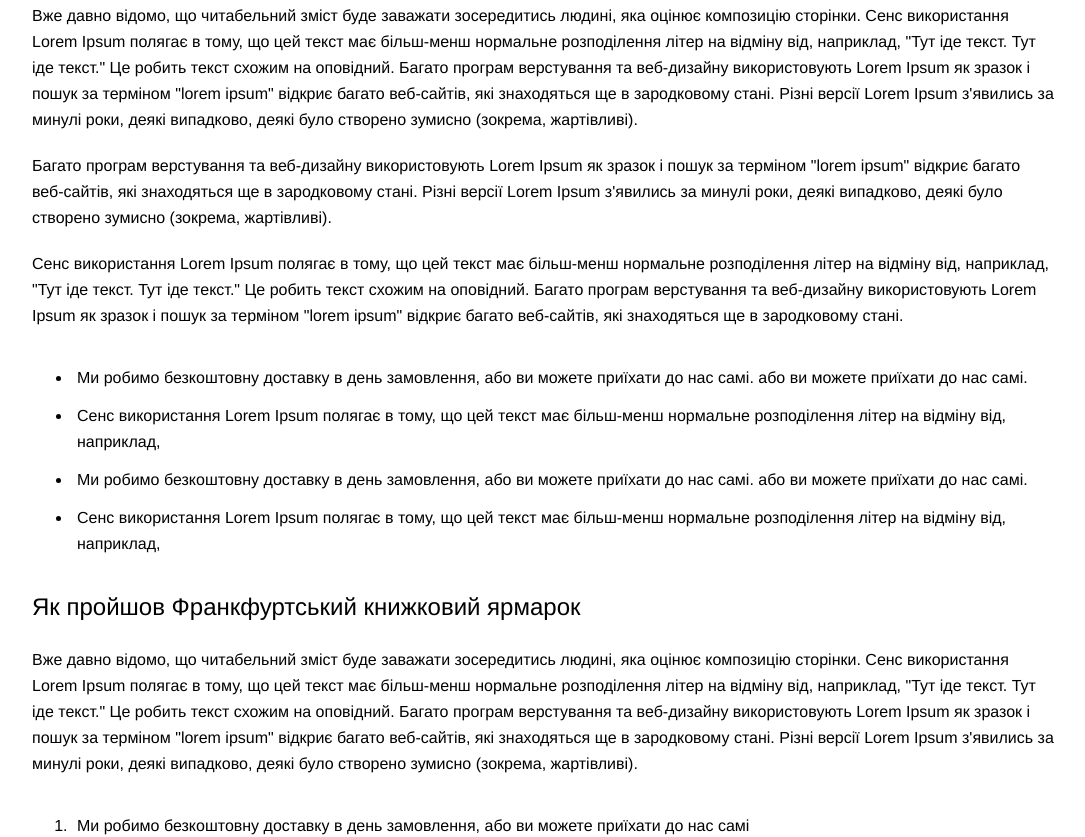
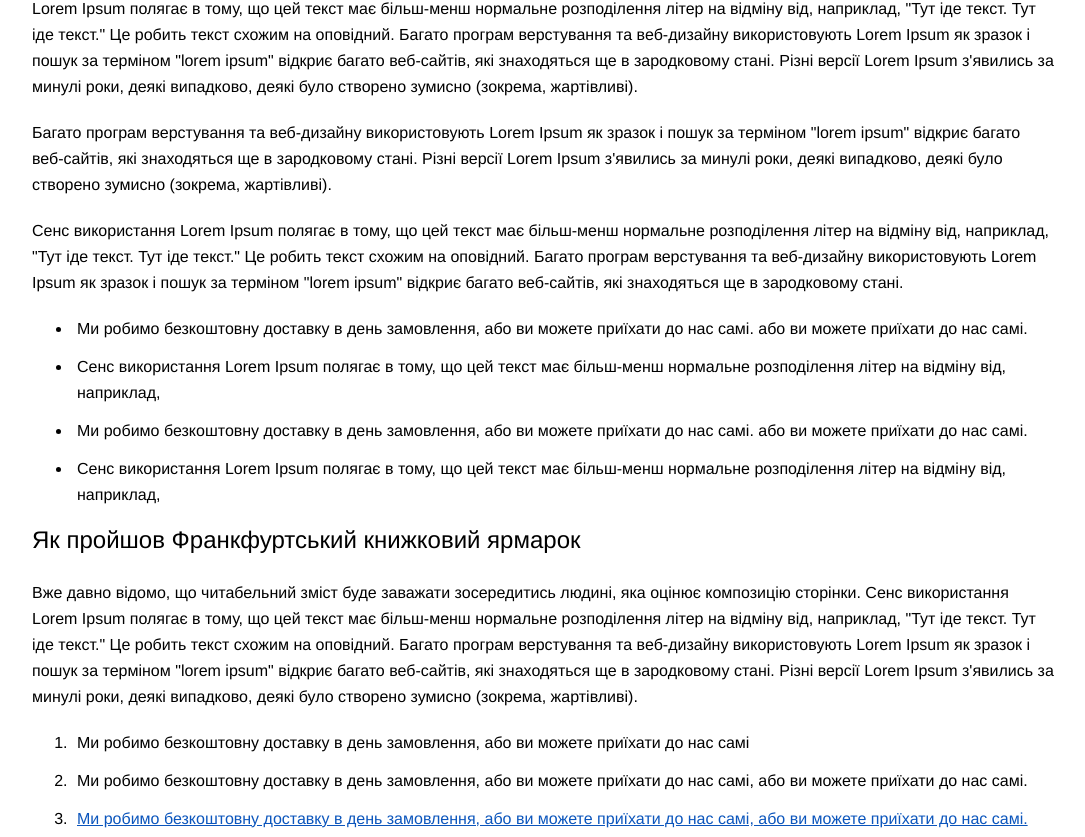
Before and after one commit to petrovsa/recomendations, a Vue app: page / in a window 1280 px wide. Shown: the part 1793-2630 px from the top of the page, without its empty margins (106-1191 px from the left). Built offline with nearby package versions, Linux system fonts and the light colour scheme.

Commit message:
correct 1

```diff
--- a/src/App.vue
+++ b/src/App.vue
@@ -219,49 +219,6 @@ a {
   font-family: $font-base;
 }
 
-p {
-  margin: 0;
-  padding-bottom: 20px;
-  font-size: 16px;
-  font-weight: 26px;
-}
-
-li {
-  padding-left: 5px;
-
-  &:not(:last-child) {
-    padding-bottom: 12px;
-  }
-}
-
-h1,
-h2,
-h3,
-h4 {
-  padding-top: 10px;
-  font-weight: 500;
-}
-
-h1 {
-  font-size: 34px;
-  line-height: 46px;
-}
-
-h2 {
-  font-size: 28px;
-  line-height: 38px;
-}
-
-h3 {
-  font-size: 24px;
-  line-height: 32px;
-}
-
-h4 {
-  font-size: 22px;
-  line-height: 28px;
-}
-
 /* width */
 ::-webkit-scrollbar {
   height: 4px;
--- a/src/components/TheContent/TheContent.scss
+++ b/src/components/TheContent/TheContent.scss
@@ -2,7 +2,7 @@
   margin: 0 auto;
 
   a {
-    text-decoration: none;
+    text-decoration: underline;
     color: $blue-500;
     cursor: pointer;
 
@@ -13,8 +13,51 @@
     }
   }
 
+  p {
+    margin-bottom: 20px;
+    font-size: 16px;
+    font-weight: 26px;
+  }
+
+  li {
+    padding-left: 5px;
+
+    &:not(:last-child) {
+      margin-bottom: 12px;
+    }
+  }
+
+  h1,
+  h2,
+  h3,
+  h4 {
+    margin-top: 10px;
+    font-weight: 500;
+  }
+
+  h1 {
+    font-size: 34px;
+    line-height: 46px;
+  }
+
+  h2 {
+    font-size: 28px;
+    line-height: 38px;
+  }
+
+  h3 {
+    font-size: 24px;
+    line-height: 32px;
+  }
+
+  h4 {
+    font-size: 22px;
+    line-height: 28px;
+  }
+
+
   @media screen and (min-width: 1024px) {
     max-width: 1024px;
-    padding: 20px;
+    margin: 20px;
   }
 }
```
